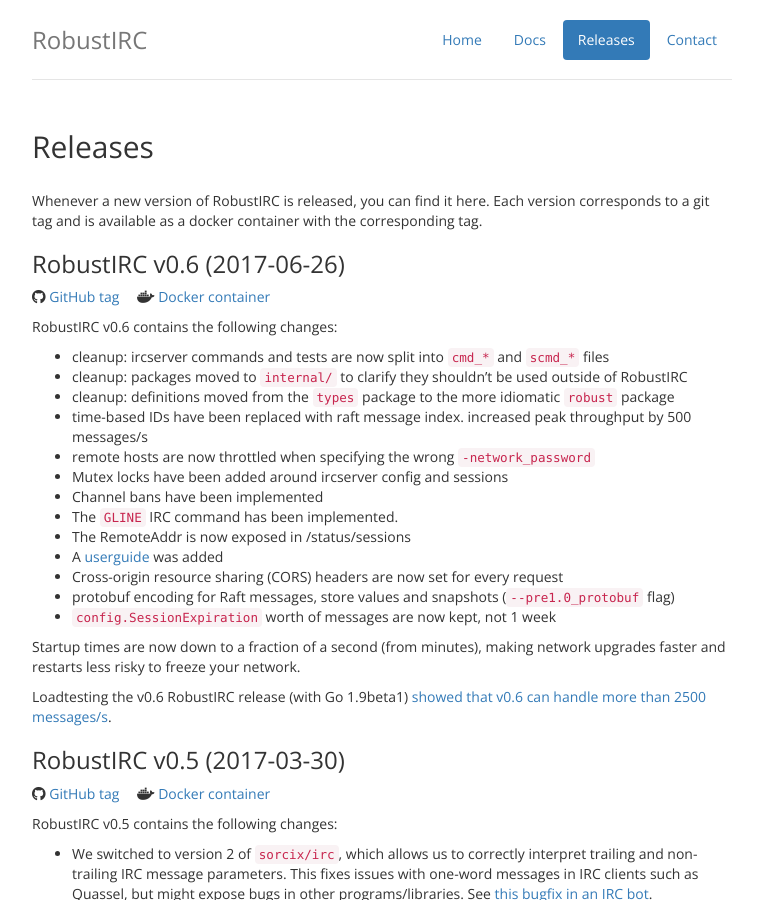
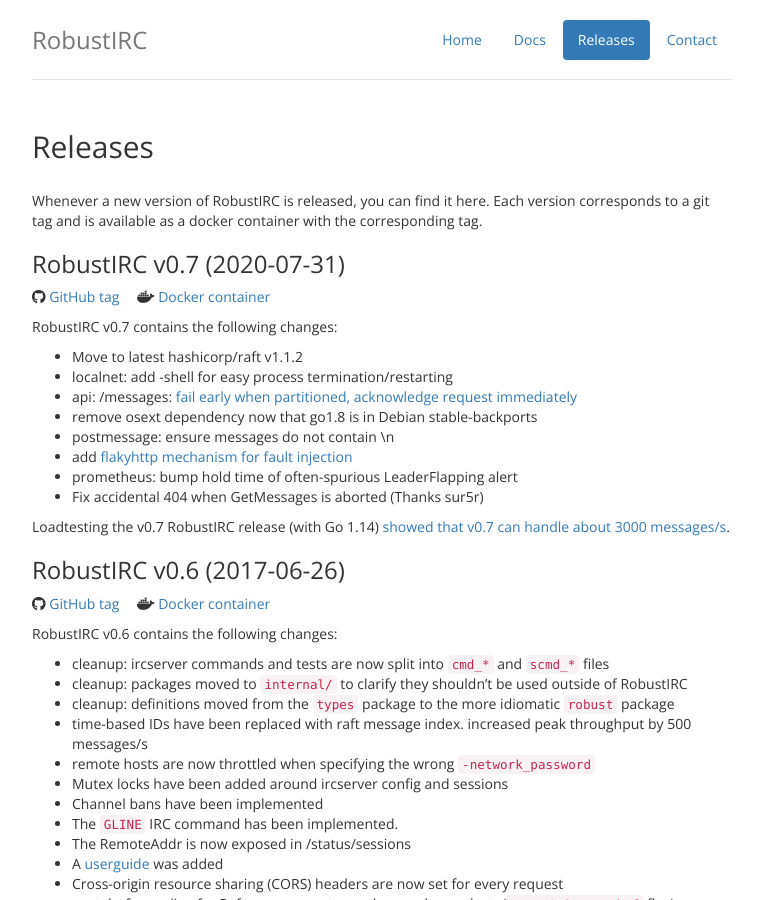
Before and after one commit to robustirc/robustirc.github.io, a Jekyll site: the page built from releases.html, in a window 1280 px wide and 900 px high. Shown: the whole window, without its empty margins (258-1018 px from the left). Built offline with Jekyll 4.4.1, drawn with Linux system fonts in a browser that asks for light colours; nearby versions of some CDN libraries; some web fonts are replaced; Markdown is read by kramdown in place of the engine named in the settings.

Commit message:
update releases page for v0.7

```diff
--- a/releases.html
+++ b/releases.html
@@ -14,6 +14,34 @@
 Whenever a new version of RobustIRC is released, you can find it here. Each
 version corresponds to a git tag and is available as a docker container with
 the corresponding tag.
+
+<h3>RobustIRC v0.7 (2020-07-31)</h3>
+
+<p class="links">
+<i class="fab fa-github"></i> <a href="https://github.com/robustirc/robustirc/releases/tag/v0.7">GitHub tag</a>
+<i class="fab fa-docker"></i> <a href="https://registry.hub.docker.com/u/robustirc/robustirc/">Docker container</a>
+</p>
+
+<p>
+RobustIRC v0.7 contains the following changes:
+</p>
+
+<ul>
+  <li>Move to latest hashicorp/raft v1.1.2</li>
+  <li>localnet: add -shell for easy process termination/restarting</li>
+  <li>api: /messages: <a href="https://github.com/robustirc/robustirc/issues/163">fail early when partitioned, acknowledge request immediately</a></li>
+  <li>remove osext dependency now that go1.8 is in Debian stable-backports</li>
+  <li>postmessage: ensure messages do not contain \n</li>
+  <li>add <a href="https://github.com/robustirc/internal/commit/7c28db6">flakyhttp mechanism for fault injection</a></li>
+  <li>prometheus: bump hold time of often-spurious LeaderFlapping alert</li>
+  <li>Fix accidental 404 when GetMessages is aborted (Thanks sur5r)</li>
+</ul>
+
+<p>
+Loadtesting the v0.7 RobustIRC release (with Go 1.14) <a
+href="https://snapshot.raintank.io/dashboard/snapshot/Cvdm1l1zH9ZJrTNv3EZfhvpkTTskRBy8?orgId=2">showed
+that v0.7 can handle about 3000 messages/s</a>.
+</p>
 
 <h3>RobustIRC v0.6 (2017-06-26)</h3>
 
```
